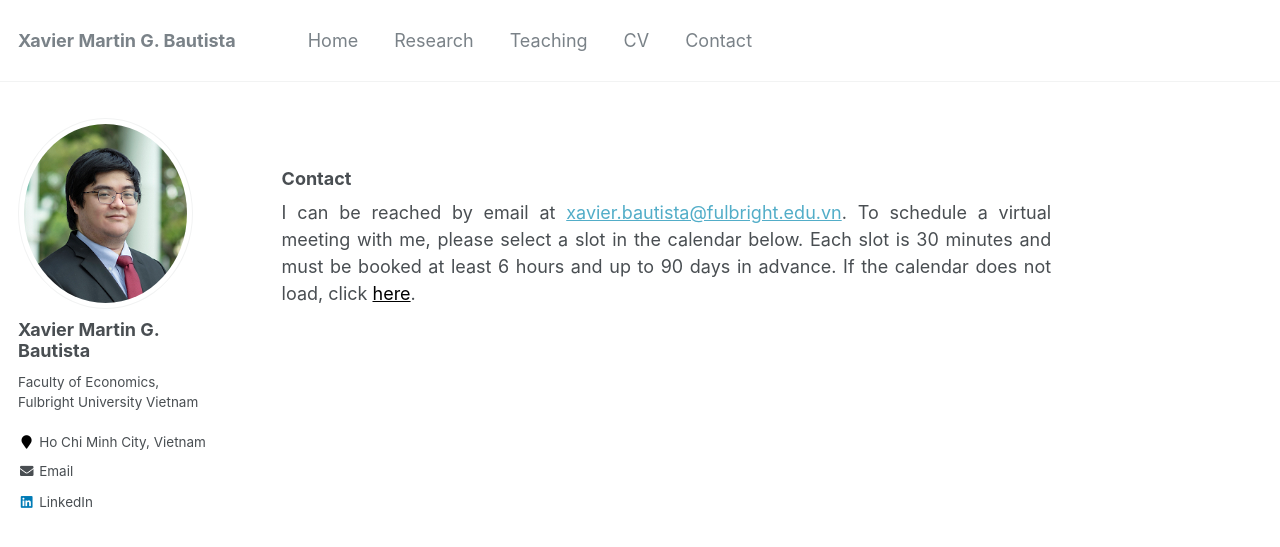
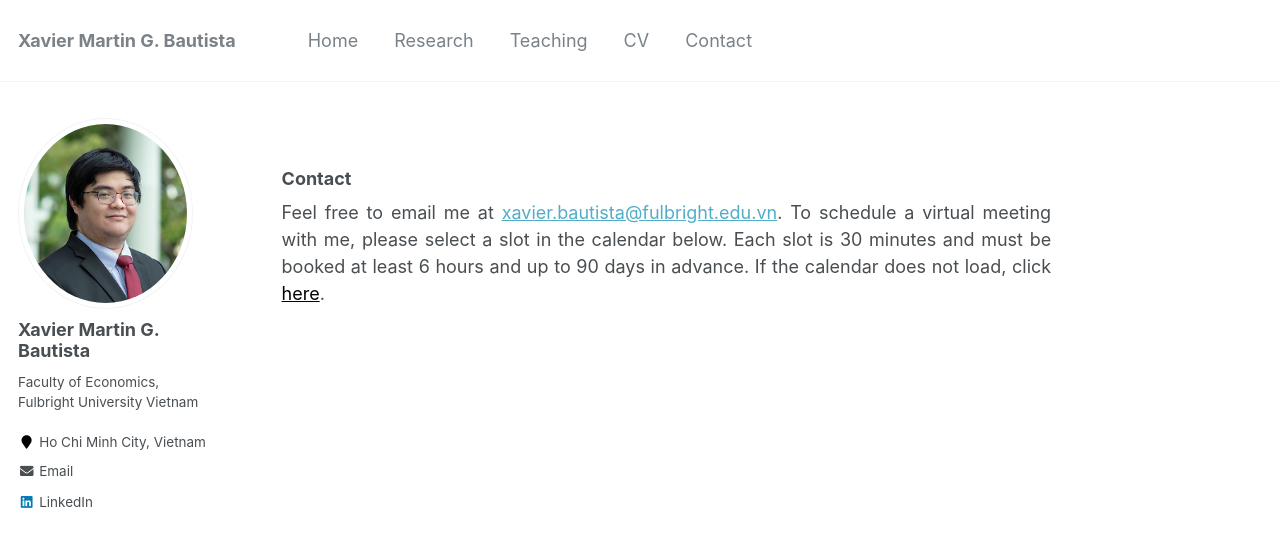
Before and after one commit to xmgbautista/xmgbautista.github.io, a Jekyll site: the page built from _pages/contact.md, in a window 1280 px wide and 900 px high. Shown: the top 547 px of the window. Built offline with Jekyll 4.4.1, drawn with Linux system fonts in a browser that asks for light colours.

Commit message:
Update contact.md

```diff
--- a/_pages/contact.md
+++ b/_pages/contact.md
@@ -11,7 +11,7 @@
 ### Contact
 
 <p style='text-align: justify;'>
-I can be reached by email at <a href="mailto:xavier.bautista@fulbright.edu.vn">xavier.bautista@fulbright.edu.vn</a>. To schedule a virtual meeting with me, please select a slot in the calendar below. Each slot is 30 minutes and must be booked at least 6 hours and up to 90 days in advance. If the calendar does not load, click <a style='color: black;' href='https://calendly.com/xmgbautista/meetings'>here</a>.
+Feel free to email me at <a href="mailto:xavier.bautista@fulbright.edu.vn">xavier.bautista@fulbright.edu.vn</a>. To schedule a virtual meeting with me, please select a slot in the calendar below. Each slot is 30 minutes and must be booked at least 6 hours and up to 90 days in advance. If the calendar does not load, click <a style='color: black;' href='https://calendly.com/xmgbautista/meetings'>here</a>.
 </p>
 
 <!-- Calendly inline widget begin -->
```
